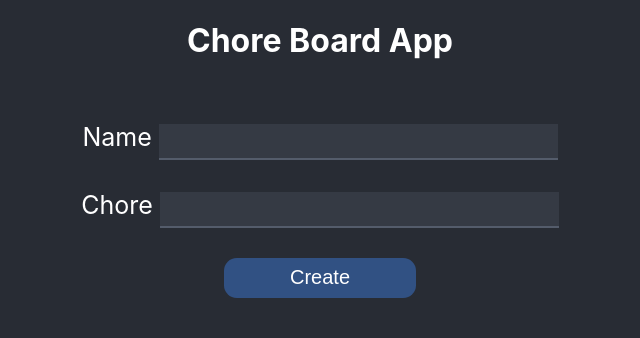
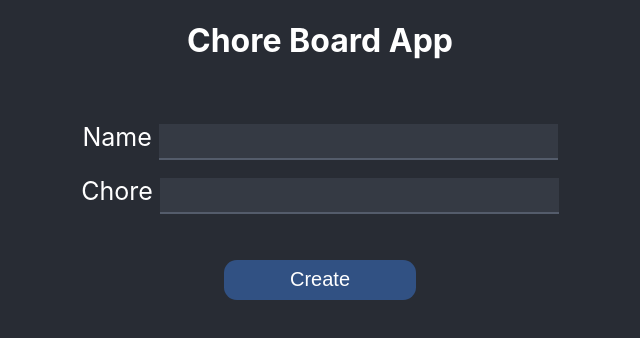
Before and after one commit to BrandonLOrellana/LearningProjects-React, a React (Create React App) app in the folder chore-board/: page / in a window 1280 px wide. Shown: the top 338 px of the page, without its empty margins (320-960 px from the left). Built offline with nearby package versions, Linux system fonts and the light colour scheme.

Commit message:
CSS changes

```diff
--- a/chore-board/src/App.css
+++ b/chore-board/src/App.css
@@ -54,4 +54,5 @@ body{
   color: white;
   font-size: 17px;
   padding-left: 1vw;
+  margin-bottom: 2vh;
 }
--- a/chore-board/src/App.js
+++ b/chore-board/src/App.js
@@ -58,7 +58,6 @@ class App extends Component {
           <label>Name </label>
           <input onChange={this.nameChange} className="Input" />
           <br/>
-          <br/>
           <label>Chore </label>
           <input onChange={this.choreChange} className="Input"/>
           <br/>
```
Also changed, not shown: 1 other file (tests, documents, lock files or other folders).
